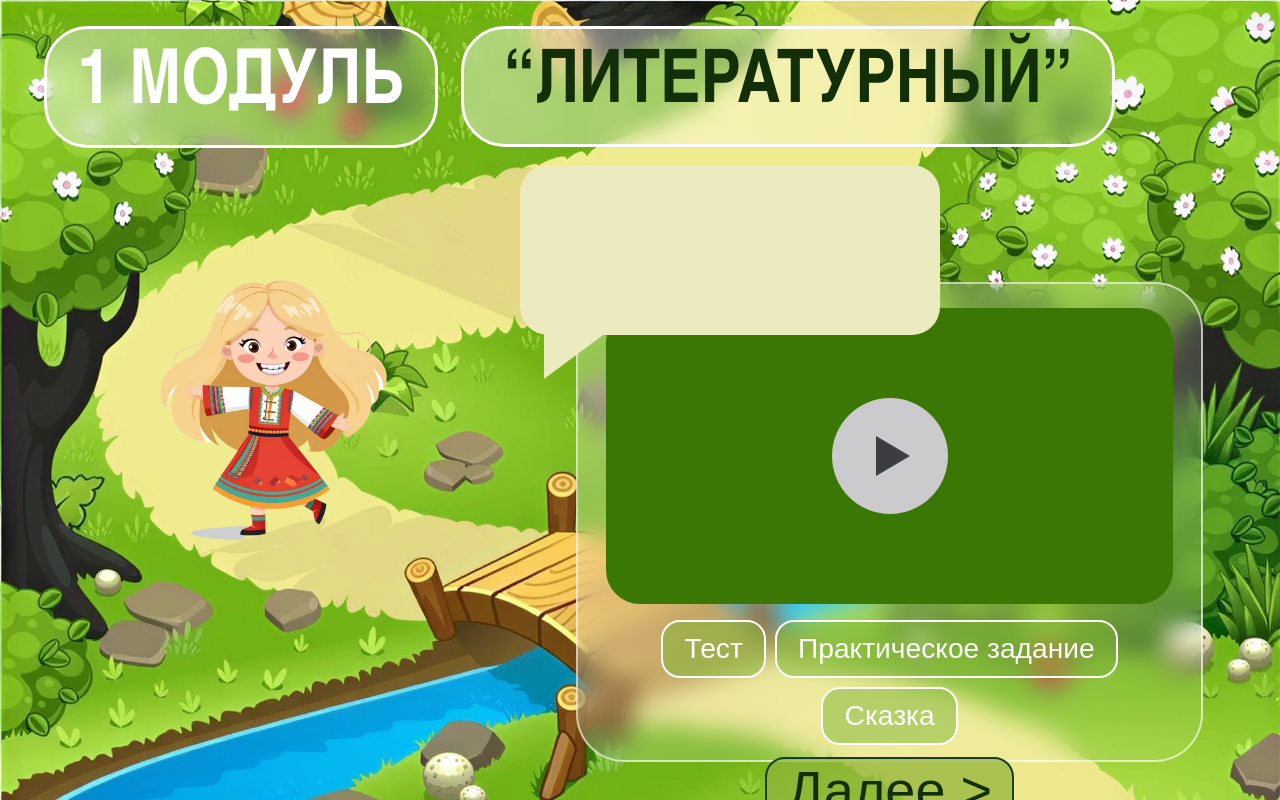
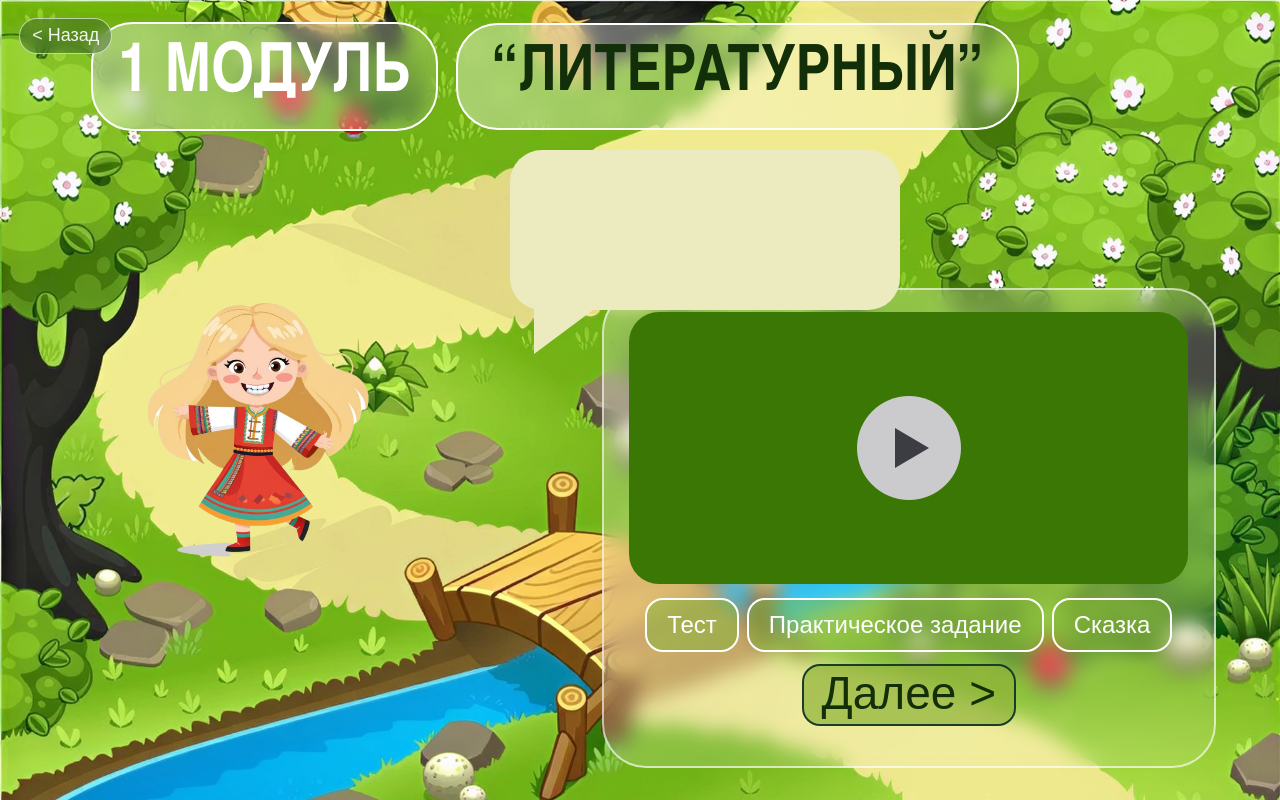
Before and after one commit to AlabamaWebp/all_vmeste, an Angular app in the folder project/: page /module-1 in a window 1280 px wide. Built offline with nearby package versions, Linux system fonts and the light colour scheme.

Commit message:
промежуточный

```diff
--- a/project/src/app/pages/module-1/module-1.html
+++ b/project/src/app/pages/module-1/module-1.html
@@ -1,4 +1,6 @@
 <main class="study-module study-module--1">
+  <button class="study-module__back" type="button" routerLink="/">&lt; Назад</button>
+
   <section class="study-module__top">
     <div class="study-module__module-tag">1 МОДУЛЬ</div>
     <div class="study-module__title">“ЛИТЕРАТУРНЫЙ”</div>
--- a/project/src/app/pages/module-1/module-1.scss
+++ b/project/src/app/pages/module-1/module-1.scss
@@ -4,14 +4,16 @@
 
 .study-module--1 {
   --module-bg-position: center 0%;
-  --module-panel-width: min(49vw, 940px);
+  --module-panel-width: min(48vw, 900px);
   --module-panel-height: min(60vh, 650px);
   --module-panel-left: auto;
-  --module-panel-right: clamp(20px, 6vw, 140px);
-  --module-panel-bottom: clamp(38px, 4vh, 50px);
-  --module-speech-left: clamp(520px, 27vw, 760px);
-  --module-speech-top: clamp(165px, 15.5vh, 230px);
-  --module-character-left: clamp(120px, 9vw, 180px);
-  --module-character-bottom: clamp(240px, 21vh, 320px);
-  --module-character-width: clamp(300px, 24vw, 440px);
+  --module-panel-right: clamp(26px, 5vw, 110px);
+  --module-panel-bottom: clamp(32px, 3.4vh, 52px);
+  --module-speech-left: clamp(510px, 26vw, 730px);
+  --module-speech-top: clamp(150px, 14vh, 210px);
+  --module-speech-width: clamp(390px, 23vw, 490px);
+  --module-speech-height: clamp(160px, 14.5vh, 210px);
+  --module-character-left: clamp(105px, 8.4vw, 190px);
+  --module-character-bottom: clamp(224px, 19.8vh, 320px);
+  --module-character-width: clamp(300px, 21.4vw, 415px);
 }
--- a/project/src/app/pages/module-2/module-2.html
+++ b/project/src/app/pages/module-2/module-2.html
@@ -1,4 +1,6 @@
 <main class="study-module study-module--2">
+  <button class="study-module__back" type="button" routerLink="/module-1">&lt; Назад</button>
+
   <section class="study-module__top study-module__top--module-2">
     <div class="study-module__module-tag">2 МОДУЛЬ</div>
     <div class="study-module__title">“СДЕЛАЕМ ВМЕСТЕ”</div>
--- a/project/src/app/pages/module-3/module-3.html
+++ b/project/src/app/pages/module-3/module-3.html
@@ -1,4 +1,6 @@
 <main class="study-module study-module--3">
+  <button class="study-module__back" type="button" routerLink="/module-2">&lt; Назад</button>
+
   <section class="study-module__top study-module__top--module-3">
     <div class="study-module__module-tag">3 МОДУЛЬ</div>
     <div class="study-module__title">“ГОТОВИМ ВМЕСТЕ”</div>
--- a/project/src/app/pages/module-4/module-4.html
+++ b/project/src/app/pages/module-4/module-4.html
@@ -1,11 +1,13 @@
 <main class="study-module study-module--4">
+  <button class="study-module__back" type="button" routerLink="/module-3">&lt; Назад</button>
+
   <section class="study-module__top study-module__top--module-4">
     <div class="study-module__module-tag">4 МОДУЛЬ</div>
     <div class="study-module__title">“ОТВЕТИМ ВМЕСТЕ”</div>
   </section>
 
   <!-- TEXT_SLOT_MODULE_4: сюда вставляется текст диалога -->
-  <div class="study-module__speech study-module__speech--module-4"></div>
+  <div class="study-module__speech study-module__speech--module-4 study-module__speech--tail-right"></div>
 
   <img class="study-module__character study-module__character--module-4" src="/assets/modules/p3.png" alt="" aria-hidden="true" />
 
--- a/project/src/app/pages/module-4/module-4.scss
+++ b/project/src/app/pages/module-4/module-4.scss
@@ -5,6 +5,8 @@
 .study-module--4 {
   --module-bg-position: center 88%;
   --module-speech-left: auto;
-  --module-speech-right: clamp(520px, 28vw, 980px);
-  --module-speech-top: clamp(360px, 33vh, 430px);
+  --module-speech-right: clamp(356px, 26vw, 540px);
+  --module-speech-top: clamp(352px, 32vh, 430px);
+  --module-speech-width: clamp(320px, 19vw, 380px);
+  --module-speech-height: clamp(150px, 13.6vh, 182px);
 }
--- a/project/src/app/pages/module-4/module-4.ts
+++ b/project/src/app/pages/module-4/module-4.ts
@@ -1,7 +1,9 @@
 import { Component } from '@angular/core';
+import { RouterLink } from '@angular/router';
 
 @Component({
   selector: 'app-module-4',
+  imports: [RouterLink],
   templateUrl: './module-4.html',
   styleUrl: './module-4.scss',
 })
--- a/project/src/styles.scss
+++ b/project/src/styles.scss
@@ -29,7 +29,7 @@ select {
   height: 100vh;
   height: 100lvh;
   overflow: hidden;
-  padding: clamp(26px, 2.5vh, 50px) clamp(22px, 3.4vw, 70px);
+  padding: clamp(22px, 2.1vh, 40px) clamp(18px, 2.7vw, 54px);
   color: #ffffff;
   background-color: #75bb2f;
   background-image: url('/assets/modules/fon.jpg');
@@ -44,24 +44,25 @@ select {
   z-index: 4;
   display: flex;
   align-items: center;
-  gap: clamp(20px, 1.8vw, 34px);
+  gap: clamp(16px, 1.35vw, 26px);
+  padding-left: clamp(56px, 4.3vw, 86px);
 }
 
 .study-module__module-tag,
 .study-module__title {
-  border: 3px solid #ffffff;
-  border-radius: 44px;
-  background: linear-gradient(90deg, rgb(255 255 255 / 0.42), rgb(255 255 255 / 0.16));
-  backdrop-filter: blur(11px);
-  -webkit-backdrop-filter: blur(11px);
+  border: 2px solid #ffffff;
+  border-radius: 42px;
+  background: linear-gradient(90deg, rgb(255 255 255 / 0.38), rgb(255 255 255 / 0.14));
+  backdrop-filter: blur(9px);
+  -webkit-backdrop-filter: blur(9px);
 }
 
 .study-module__module-tag {
-  min-width: min(24vw, 386px);
-  padding: clamp(26px, 2.4vh, 40px) clamp(28px, 2.4vw, 44px);
+  min-width: min(22vw, 402px);
+  padding: clamp(24px, 2.25vh, 36px) clamp(24px, 2vw, 38px);
   color: #ffffff;
   font-family: 'Arial Narrow', Arial, sans-serif;
-  font-size: clamp(76px, 5.65vw, 118px);
+  font-size: clamp(68px, 5.05vw, 112px);
   font-weight: 700;
   line-height: 0.84;
   text-transform: uppercase;
@@ -69,11 +70,11 @@ select {
 }
 
 .study-module__title {
-  max-width: min(60vw, 980px);
-  padding: clamp(26px, 2.5vh, 42px) clamp(40px, 3vw, 58px);
+  max-width: min(58vw, 950px);
+  padding: clamp(24px, 2.3vh, 38px) clamp(34px, 2.5vw, 50px);
   color: #122f0a;
   font-family: 'Arial Narrow', Arial, sans-serif;
-  font-size: clamp(74px, 5.25vw, 112px);
+  font-size: clamp(64px, 4.65vw, 100px);
   font-weight: 700;
   line-height: 0.85;
   text-transform: uppercase;
@@ -82,13 +83,13 @@ select {
 
 .study-module__top--module-2 .study-module__title,
 .study-module__top--module-3 .study-module__title {
-  max-width: min(52vw, 730px);
-  font-size: clamp(66px, 4.7vw, 98px);
+  max-width: min(50vw, 760px);
+  font-size: clamp(58px, 4.2vw, 92px);
 }
 
 .study-module__top--module-4 .study-module__title {
-  max-width: min(54vw, 760px);
-  font-size: clamp(66px, 4.8vw, 100px);
+  max-width: min(50vw, 740px);
+  font-size: clamp(58px, 4.2vw, 90px);
 }
 
 .study-module__speech {
@@ -97,9 +98,9 @@ select {
   left: var(--module-speech-left, clamp(520px, 26vw, 780px));
   right: var(--module-speech-right, auto);
   z-index: 3;
-  width: clamp(420px, 26vw, 520px);
-  height: clamp(170px, 15vh, 216px);
-  border-radius: 28px;
+  width: var(--module-speech-width, clamp(360px, 23vw, 490px));
+  height: var(--module-speech-height, clamp(150px, 14vh, 210px));
+  border-radius: 32px;
   background: #ecebc0;
 }
 
@@ -115,8 +116,12 @@ select {
 }
 
 .study-module__speech--right::after {
+  left: clamp(28px, 2.2vw, 42px);
+}
+
+.study-module__speech--tail-right::after {
   left: auto;
-  right: 34px;
+  right: clamp(24px, 2vw, 42px);
   clip-path: polygon(0 0, 100% 0, 100% 100%);
 }
 
@@ -139,32 +144,33 @@ select {
   z-index: 2;
   width: var(--module-panel-width, min(50vw, 920px));
   height: var(--module-panel-height, min(62vh, 680px));
-  border: 2px solid rgb(255 255 255 / 0.6);
-  border-radius: 48px;
-  padding: clamp(24px, 2.4vh, 34px) clamp(24px, 2.2vw, 38px);
-  background: linear-gradient(135deg, rgb(255 255 255 / 0.28), rgb(255 255 255 / 0.08));
-  backdrop-filter: blur(12px);
-  -webkit-backdrop-filter: blur(12px);
+  border: 2px solid rgb(255 255 255 / 0.62);
+  border-radius: 44px;
+  padding: clamp(22px, 2.1vh, 30px) clamp(24px, 2vw, 36px);
+  background: linear-gradient(135deg, rgb(255 255 255 / 0.26), rgb(255 255 255 / 0.1));
+  backdrop-filter: blur(10px);
+  -webkit-backdrop-filter: blur(10px);
 }
 
 .study-module__video-slot {
   display: grid;
   width: 100%;
-  height: clamp(290px, 37vh, 480px);
-  border-radius: 34px;
+  height: clamp(255px, 34vh, 455px);
+  border-radius: 30px;
   place-items: center;
   background: #3a7704;
 }
 
 .study-module__play {
   display: grid;
-  width: clamp(116px, 6vw, 156px);
+  width: clamp(104px, 5.45vw, 144px);
   aspect-ratio: 1;
   border: 0;
   border-radius: 50%;
   place-items: center;
   background: #cbcbce;
   cursor: pointer;
+  transition: transform 140ms ease, filter 140ms ease;
 }
 
 .study-module__play-icon {
@@ -180,35 +186,91 @@ select {
   display: flex;
   flex-wrap: wrap;
   justify-content: center;
-  gap: clamp(8px, 0.7vw, 12px);
-  margin-top: clamp(16px, 1.7vh, 24px);
+  gap: clamp(8px, 0.6vw, 11px);
+  margin-top: clamp(14px, 1.5vh, 22px);
 }
 
 .study-module__action {
-  min-height: 58px;
+  min-height: 54px;
   border: 2px solid #ffffff;
-  border-radius: 19px;
-  padding: 8px clamp(20px, 1.65vw, 35px);
+  border-radius: 18px;
+  padding: 8px clamp(20px, 1.4vw, 30px);
   color: #ffffff;
-  background: rgb(127 181 55 / 0.5);
-  font-size: clamp(26px, 2.2vw, 56px);
+  background: rgb(127 181 55 / 0.48);
+  font-size: clamp(24px, 1.85vw, 48px);
   line-height: 1;
   cursor: pointer;
   white-space: nowrap;
+  transition: transform 140ms ease, background-color 140ms ease, box-shadow 140ms ease;
 }
 
 .study-module__next {
   display: block;
   margin: clamp(12px, 1.2vh, 18px) auto 0;
-  min-height: 66px;
+  min-height: 62px;
   border: 2px solid #1a3d29;
-  border-radius: 20px;
-  padding: 4px 20px 8px;
+  border-radius: 18px;
+  padding: 3px 18px 7px;
   color: #132f08;
   background: rgb(143 179 57 / 0.72);
-  font-size: clamp(54px, 3.9vw, 72px);
+  font-size: clamp(46px, 3.25vw, 66px);
   line-height: 1;
   cursor: pointer;
+  transition: transform 140ms ease, background-color 140ms ease, box-shadow 140ms ease;
+}
+
+.study-module__back {
+  position: absolute;
+  top: clamp(18px, 1.8vh, 30px);
+  left: clamp(18px, 1.5vw, 32px);
+  z-index: 6;
+  min-height: 36px;
+  border: 1px solid rgb(255 255 255 / 0.62);
+  border-radius: 999px;
+  padding: 4px 12px 6px;
+  color: rgb(255 255 255 / 0.92);
+  background: rgb(33 64 42 / 0.34);
+  backdrop-filter: blur(6px);
+  -webkit-backdrop-filter: blur(6px);
+  font-size: clamp(18px, 1vw, 24px);
+  line-height: 1;
+  cursor: pointer;
+  transition: transform 140ms ease, background-color 140ms ease, border-color 140ms ease;
+}
+
+.study-module__play:hover,
+.study-module__play:focus-visible {
+  transform: translateY(-1px) scale(1.02);
+  filter: brightness(1.08);
+}
+
+.study-module__action:hover,
+.study-module__action:focus-visible {
+  transform: translateY(-1px);
+  background: rgb(127 181 55 / 0.66);
+  box-shadow: 0 8px 16px rgb(0 0 0 / 0.14);
+}
+
+.study-module__next:hover,
+.study-module__next:focus-visible {
+  transform: translateY(-1px);
+  background: rgb(143 179 57 / 0.82);
+  box-shadow: 0 10px 18px rgb(0 0 0 / 0.15);
+}
+
+.study-module__back:hover,
+.study-module__back:focus-visible {
+  transform: translateY(-1px);
+  border-color: rgb(255 255 255 / 0.84);
+  background: rgb(33 64 42 / 0.5);
+}
+
+.study-module__play:focus-visible,
+.study-module__action:focus-visible,
+.study-module__next:focus-visible,
+.study-module__back:focus-visible {
+  outline: 2px solid rgb(255 255 255 / 0.9);
+  outline-offset: 2px;
 }
 
 .study-module--4::before {
@@ -235,11 +297,11 @@ select {
 }
 
 .study-module__character--module-4 {
-  right: clamp(110px, 8vw, 220px);
+  right: clamp(90px, 7vw, 186px);
   left: auto;
-  bottom: clamp(164px, 13.8vh, 250px);
+  bottom: clamp(132px, 12vh, 210px);
   z-index: 4;
-  width: clamp(260px, 18vw, 360px);
+  width: clamp(260px, 18vw, 350px);
 }
 
 @media (max-width: 1200px) {
```
Also changed, not shown: project/src/app/pages/module-2/module-2.scss (+11 -9 lines), project/src/app/pages/module-3/module-3.scss (+11 -9 lines).
